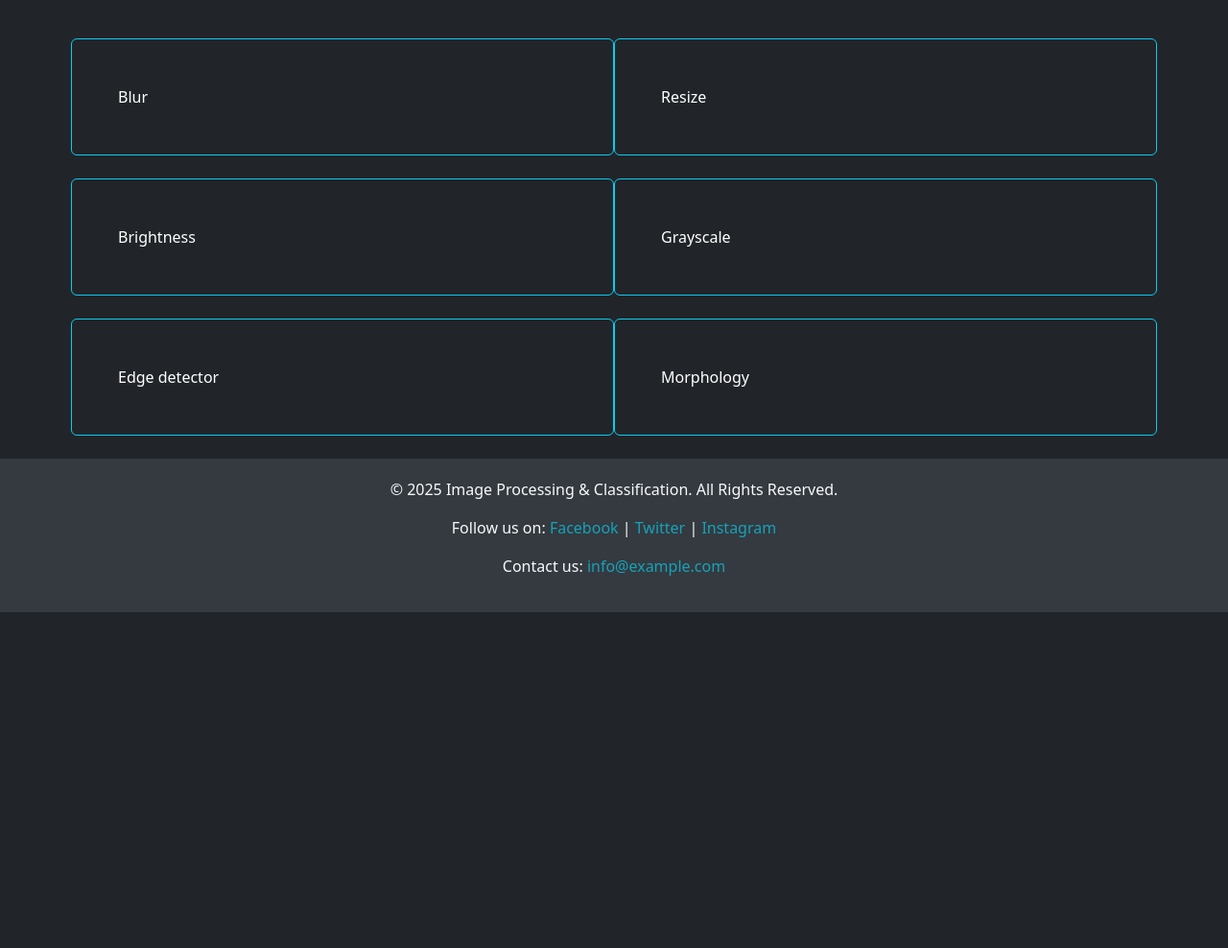
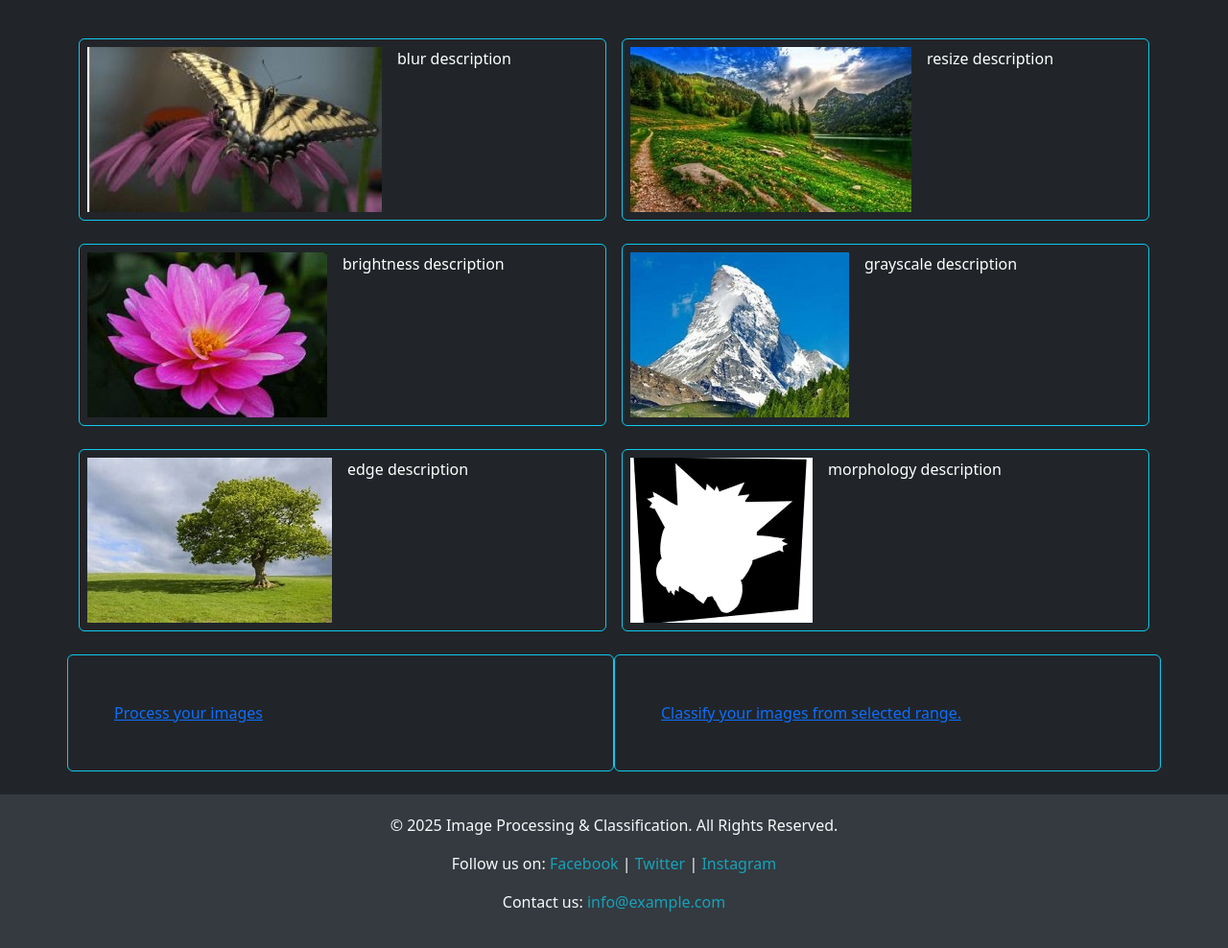
Before and after one commit to Satyam-Maru/Image-Processing-and-Classification, a Django app: page / in a window 1280 px wide. Shown: the part 231-1219 px from the top of the page at 96% size. Before the commit the page ends 869 px from the top, so only its background shows below. Run offline with Django 5.2, Linux system fonts and the light colour scheme.

Commit message:
Image card effect done with images

```diff
--- a/mySite/imix/templates/imix/index.html
+++ b/mySite/imix/templates/imix/index.html
@@ -6,7 +6,9 @@
     <meta name="viewport" content="width=device-width, initial-scale=1.0">
     <title>Home</title>
     {% load static %}
+    <link rel="stylesheet" href="{% static 'css/header.css' %}">
     <link rel="stylesheet" href="{% static 'css/index.css' %}">
+    <link rel="stylesheet" href="{% static 'css/footer.css' %}">
     <link href="https://cdn.jsdelivr.net/npm/bootstrap@5.3.3/dist/css/bootstrap.min.css" rel="stylesheet"
         integrity="sha384-QWTKZyjpPEjISv5WaRU9OFeRpok6YctnYmDr5pNlyT2bRjXh0JMhjY6hW+ALEwIH" crossorigin="anonymous">
 </head>
@@ -21,33 +23,144 @@
     </header>
 
     <div class="container">
+
         <div class="row mt-4 g-3">
-            <div class="col-md-6 p-5 text-white border border-info rounded img-card">
-                Blur
+
+            {% comment %} For blur {% endcomment %}
+            <div class="col-md-6 text-white img-card">
+                <div class="my-container border border-info rounded">
+                    <div class="imgs p-2">
+                        <img src="{% static 'images/blur_original.jpg' %}"
+                            alt=""
+                            class="img-hover"
+                            data-hover="{% static 'images/blur.jpg' %}">
+                    </div>
+                    <div class="description p-2">
+                        blur description
+                    </div>
+                </div>
             </div>
-            <div class="col-md-6 p-5 text-white border border-info rounded img-card">
-                Resize
+
+            {% comment %} For Resize {% endcomment %}
+            <div class="col-md-6 text-white img-card">
+                <div class="my-container border border-info rounded">
+                    <div class="imgs p-2">
+                        <img src="{% static 'images/resize_original.jpg' %}"
+                            alt=""
+                            class="img-hover"
+                            data-hover="{% static 'images/resize.jpg' %}">
+                    </div>
+                    <div class="description p-2">
+                        resize description
+                    </div>
+                </div>
             </div>
         </div>
+
         <div class="row mt-2 g-3">
-            <div class="col-md-6 p-5 text-white border border-info rounded img-card">
-                Brightness
+
+                {% comment %} For Brightness {% endcomment %}
+            <div class="col-md-6 text-white img-card">
+                <div class="my-container border border-info rounded">
+                    <div class="imgs p-2">
+                        <img src="{% static 'images/brightness_original.jpg' %}"
+                            alt=""
+                            class="img-hover"
+                            data-hover="{% static 'images/brightness.jpg' %}">
+                    </div>
+                    <div class="description p-2">
+                        brightness description
+                    </div>
+                </div>
             </div>
-            <div class="col-md-6 p-5 text-white border border-info rounded img-card">
-                Grayscale
+
+            {% comment %} For grayscale {% endcomment %}
+            <div class="col-md-6 text-white img-card">
+                <div class="my-container border border-info rounded">
+                    <div class="imgs p-2">
+                        <img src="{% static 'images/grayscale_original.jpg' %}"
+                            alt=""
+                            class="img-hover"
+                            data-hover="{% static 'images/grayscale.jpg' %}">
+                    </div>
+                    <div class="description p-2">
+                        grayscale description
+                    </div>
+                </div>
             </div>
         </div>
+
+
         <div class="row mt-2 g-3">
-            <div class="col-md-6 p-5 text-white border border-info rounded img-card">
-                Edge detector
+
+            {% comment %} For edge detection {% endcomment %}
+            <div class="col-md-6 text-white img-card">
+                <div class="my-container border border-info rounded">
+                    <div class="imgs p-2">
+                        <img src="{% static 'images/tree.jpg' %}"
+                            alt=""
+                            class="img-hover"
+                            data-hover="{% static 'images/tree_edge.jpg' %}">
+                    </div>
+                    <div class="description p-2">
+                        edge description
+                    </div>
+                </div>
             </div>
-            <div class="col-md-6 p-5 text-white border border-info rounded img-card">
-                Morphology
+
+            {% comment %} For morphology {% endcomment %}
+            <div class="col-md-6 text-white img-card">
+                <div class="my-container border border-info rounded">
+                    <div class="imgs p-2">
+                        <img src="{% static 'images/morphology_original.jpg' %}"
+                            alt=""
+                            class="img-hover"
+                            data-hover="{% static 'images/morphology.jpg' %}">
+                    </div>
+                    <div class="description p-2">
+                        morphology description
+                    </div>
+                </div>
+            </div>
+        </div>
+    </div>
+
+    <div class="container my-4">
+        <div class="row">
+            <div class="col-md-6 p-5 text-white border border-info rounded">
+                <a href="{% url 'img_process' %}">Process your images</a>
+            </div>
+            <div class="col-md-6 p-5 text-white border border-info rounded">
+                <a href="{% url 'img_classify' %}">Classify your images from selected range.</a>
             </div>
         </div>
     </div>
 
     {% include "imix/footer.html" %}
+
+    <script>
+        document.addEventListener('DOMContentLoaded', () => {
+            const imgCards = document.querySelectorAll('.img-card'); // Select all img-card divs
+
+            imgCards.forEach(card => {
+                const img = card.querySelector('.img-hover'); // Find the image inside the card
+                if (!img) return; // Skip if no image is found
+
+                const originalSrc = img.src; // Save the original image source
+                const hoverSrc = img.getAttribute('data-hover'); // Get the hover image source
+
+                card.addEventListener('mouseenter', () => {
+                    img.src = hoverSrc; // Change to hover image on mouse enter
+                });
+
+                card.addEventListener('mouseleave', () => {
+                    img.src = originalSrc; // Revert to original image on mouse leave
+                });
+            });
+        });
+    </script>
+
+
 
     <script src="https://cdn.jsdelivr.net/npm/bootstrap@5.3.3/dist/js/bootstrap.bundle.min.js"
         integrity="sha384-YvpcrYf0tY3lHB60NNkmXc5s9fDVZLESaAA55NDzOxhy9GkcIdslK1eN7N6jIeHz"
--- a/mySite/imix/urls.py
+++ b/mySite/imix/urls.py
@@ -20,5 +20,6 @@ from imix import views
 
 urlpatterns = [
     path('', views.homepage, name='home'),
-    path('base/', views.base, name='base')
+    path('img_process/', views.img_process, name='img_process'),
+    path('img_classify/', views.img_classify, name='img_classify')
 ]
--- a/mySite/imix/views.py
+++ b/mySite/imix/views.py
@@ -4,5 +4,8 @@ from django.shortcuts import render
 def homepage(request):
     return render(request, 'imix/index.html')
 
-def base(request):
-    return render(request, 'imix/base.html')
+def img_process(request):
+    return render(request, 'imix/img_processing.html')
+
+def img_classify(request):
+    return render(request, 'imix/img_classification.html')
--- /dev/null
+++ b/mySite/static/css/footer.css
@@ -0,0 +1,14 @@
+footer {
+    background-color: #343a40;
+    color: #f8f9fa;
+    padding: 20px 0;
+}
+
+footer a {
+    color: #17a2b8;
+    text-decoration: none;
+}
+
+footer a:hover {
+    text-decoration: underline;
+}
--- /dev/null
+++ b/mySite/static/css/header.css
@@ -0,0 +1,11 @@
+.brand-name {
+    font-family: 'Georgia', serif;
+    font-size: 1.5rem;
+    font-weight: bold;
+    color: #f8f9fa;
+}
+
+.dropdown-menu .dropdown-item:hover {
+    background-color: #495057 !important;
+    color: #f8f9fa !important;
+}
--- a/mySite/static/css/index.css
+++ b/mySite/static/css/index.css
@@ -1,15 +1,3 @@
-.brand-name {
-    font-family: 'Georgia', serif;
-    font-size: 1.5rem;
-    font-weight: bold;
-    color: #f8f9fa;
-}
-
-.dropdown-menu .dropdown-item:hover {
-    background-color: #495057 !important;
-    color: #f8f9fa !important;
-}
-
 .slogan {
     height: 30vh;
     display: flex;
@@ -20,6 +8,7 @@
 
 .img-card {
     transition: transform 0.3s ease, box-shadow 0.3s ease;
+    display: flex;
 }
 
 .img-card:hover {
@@ -27,17 +16,26 @@
     box-shadow: 0 10px 20px rgba(0, 0, 0, 0.3);
 }
 
-footer {
-    background-color: #343a40;
-    color: #f8f9fa;
-    padding: 20px 0;
+.my-container{
+    width: 100%;
+    height: 100%;
+    display: flex;
 }
 
-footer a {
-    color: #17a2b8;
-    text-decoration: none;
+.imgs{
+    width: fit-content;
+    height: 100%;
 }
 
-footer a:hover {
-    text-decoration: underline;
+.description{
+    width: 70%;
+    height: 100%;
 }
+
+.img-hover {
+    transition: opacity 0.3s ease-in-out; /* Optional smooth effect */
+}
+
+.img-card:hover .img-hover {
+    content: attr(data-hover); /* Use the hover attribute for image change */
+}
```
Also changed, not shown: mySite/imix/templates/imix/img_classification.html (added, +23 -0 lines), mySite/imix/templates/imix/img_processing.html (added, +23 -0 lines), mySite/static/images/blur.jpg (added), mySite/static/images/blur_original.jpg (added), mySite/static/images/brightness.jpg (added), mySite/static/images/brightness_original.jpg (added), mySite/static/images/grayscale.jpg (added), mySite/static/images/grayscale_original.jpg (added), mySite/static/images/morphology.jpg (added), mySite/static/images/morphology_original.jpg (added), mySite/static/images/resize.jpg (added), mySite/static/images/resize_original.jpg (added), mySite/static/images/tree.jpg (added), mySite/static/images/tree_edge.jpg (added).
